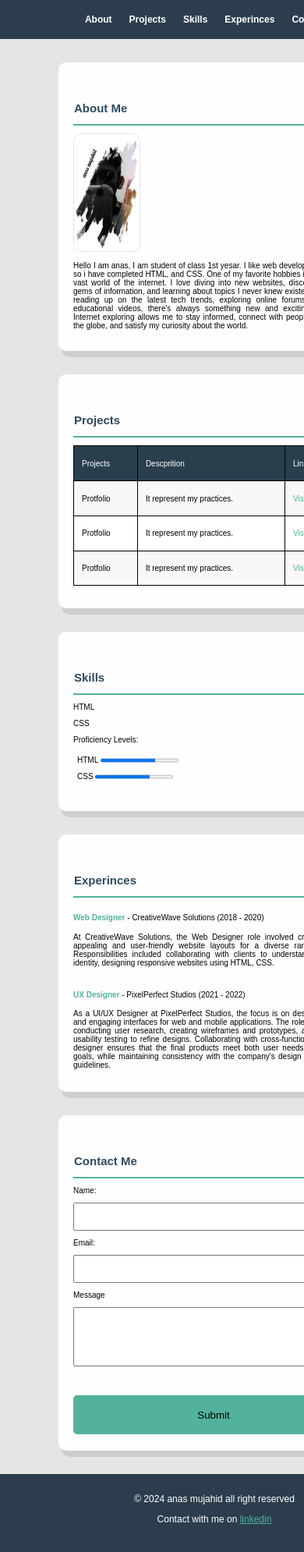
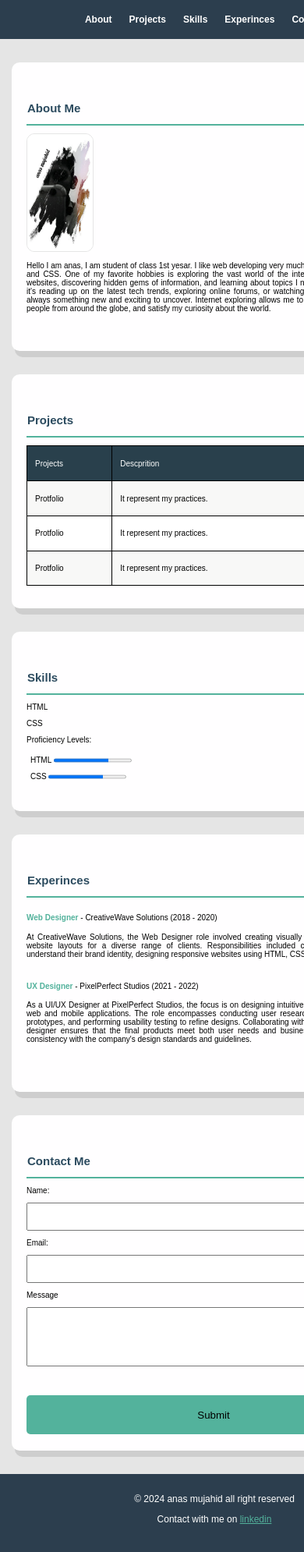
Before and after one commit to anasmujahid99/km, a plain HTML site: page index.html in a window 390 px wide. Shown: the top 1990 px of the page at 78% size. Drawn offline with Linux system fonts and the light colour scheme.

Commit message:
style.css

```diff
--- a/style.css
+++ b/style.css
@@ -209,102 +209,99 @@ footer{
     margin-top: 30px;
     margin-left: 200px;
     box-shadow:  4px 8px rgba(0, 0, 0, 0.1);}
-
 /* navbar */
-@media (min-width:300px) and (max-width: 430px) {
+@media (min-width:300px) and (max-width: 500px) {
     .nav-bar {
         width: 550px;
        font-size: 12px;
     }
 }
 /* hr */
-@media (min-width:300px) and (max-width:430px){
+@media (min-width:300px) and (max-width:500px){
     .hr{
-        width: 360px;
+        width: 480px;
     }
 }
 
 /* sections */
 
 /* .About-Me */
-@media (min-width:300px) and (max-width:430px) {
-    .About-Me{ width: 400px;
+@media (min-width:300px) and (max-width:500px) {
+    .About-Me{ width: 520px;
         height: 370px;
-        margin-left: 75px;
+        margin-left: 15px;
         font-size: 10px;
 
     }
 }
  /* projects  */
-@media (min-width:300px) and (max-width:430px){
+@media (min-width:300px) and (max-width:500px){
     .projects{
-        width: 400px;
+        width: 520px;
         height: 300px;
-        margin-left: 75px;
+        margin-left: 15px;
         font-size: 10px;
     }
 }
 
-@media (min-width:300px) and (max-width:430px){
+@media (min-width:300px) and (max-width:500px){
     .table{
-        width:360px ;
+        width:480px ;
     }
 }
 /* .skills */
 
-@media (min-width:300px) and (max-width:430px){
+@media (min-width:300px) and (max-width:500px){
     .skills {
-        width: 400px;
+        width: 520px;
         height: 230px;
-        margin-left: 75px;
+        margin-left: 15px;
         font-size: 10px;
     }
 }
 
 /* .experinces */
 
-@media (min-width:300px) and (max-width:430px){
+@media (min-width:300px) and (max-width:500px){
     .experinces{
-        width: 400px;
+        width: 520px;
         height: 330px;
-        margin-left: 75px;
+        margin-left: 15px;
         font-size: 10px;
     }
 }
 
 /* .contact */
-@media (min-width:300px) and  (max-width:430px){
+@media (min-width:300px) and  (max-width:500px){
     .contact{
-        width: 400px;
+        width: 520px;
         height: 430px;
-        margin-left: 75px;
+        margin-left: 15px;
         font-size: 10px;
     }
 }
 
-@media (min-width:300px) and (max-width:430px){
+@media (min-width:300px) and (max-width:500px){
     input, textarea{
-        width: 355px;
+        width: 475px;
     }
 }
 
-@media (min-width:300px) and  (max-width:430px){
+@media (min-width:300px) and  (max-width:500px){
     button{
-        width: 360px;
+        width: 480px;
 
     }
 }
 
 /* footer */
 
-@media(min-width:300px) and (max-width: 430px) {
+@media(min-width:300px) and (max-width: 500px) {
     footer{
         width: 550px;
        font-size: 12px;
     }
 }
-
-
 
 
 
```
